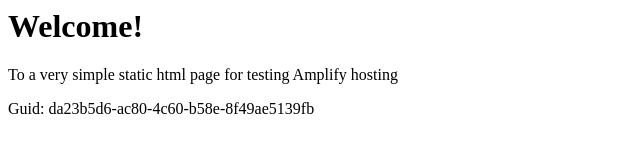
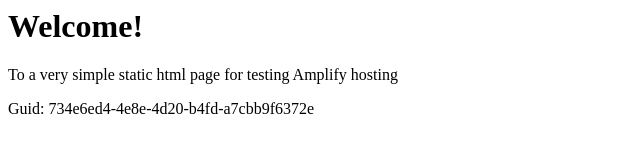
Before and after one commit to aws-aemilia-dub/Github-PR-Commit-Integration-Test-DoNotTouch-GitHubWebhookPushCanaryTest-v1-preprod-eu-west-1, a website: page src/index.html in a window 1280 px wide. Shown: the full height of the page, 0-640 px from the left. Drawn offline with Linux system fonts and the light colour scheme.

Commit message:
commit from integ tests

```diff
--- a/src/index.html
+++ b/src/index.html
@@ -12,6 +12,6 @@
 <body>
     <h1>Welcome!</h1>
     <p>To a very simple static html page for testing Amplify hosting</p>
-    <p>Guid: da23b5d6-ac80-4c60-b58e-8f49ae5139fb</p></body>
+    <p>Guid: 734e6ed4-4e8e-4d20-b4fd-a7cbb9f6372e</p></body>
 
 </html>
```
